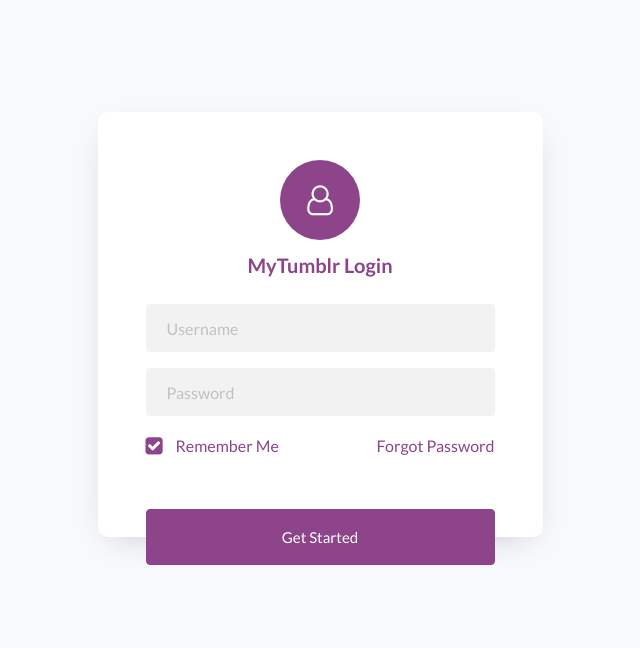
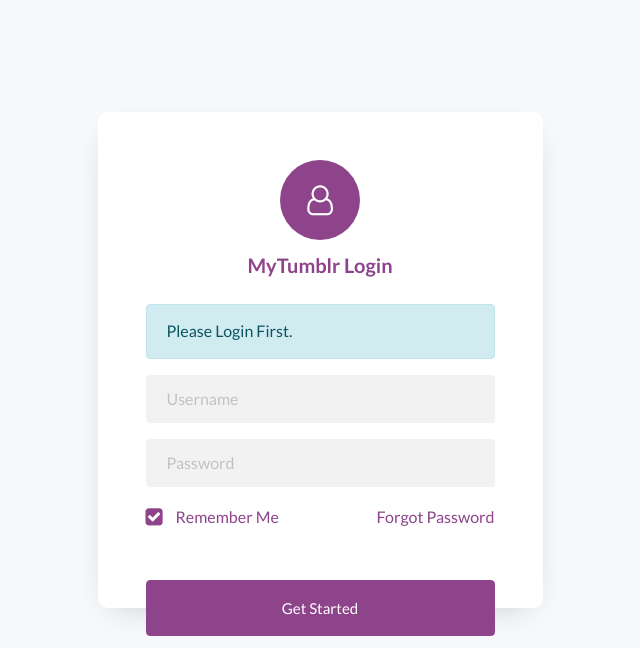
Before and after one commit to JArevalo2022/MyTumblr, a PHP site: page /index.php?logfirst in a window 1280 px wide. Shown: the top 648 px of the page, without its empty margins (320-960 px from the left). Run offline with PHP 8.4, Linux system fonts and the light colour scheme.

Commit message:
php log in script added

```diff
--- a/account.php
+++ b/account.php
@@ -1,9 +1,29 @@
+<?php
+//start the session
+session_start();
+
+//check  if the session variable are set or not
+//this is to check if the account is login or not
+
+if(isset($_SESSION['ses_username'])===false){
+header("Location:index.php?logfirst");
+
+} elseif (isset($_REQUEST['logout'])===true){
+    session_destroy();
+    header("Location: index.php?logout");
+}
+
+?>
+
+
+
 <!doctype html>
                         <html>
                             <head>
                                 <meta charset='utf-8'>
                                 <meta name='viewport' content='width=device-width, initial-scale=1'>
                                 <title>Portfolio Page</title>
+                                <link rel="stylesheet" type="text/css" href="style.css">
 
                                 <link href='css/bootstrap.min.css' rel='stylesheet'>
 
--- a/index.php
+++ b/index.php
@@ -1,3 +1,46 @@
+<?php
+//start the session function
+SESSION_START();
+
+//create a pre defined username and password since we do not have database
+$acc_username = "jongsky22";
+$acc_password = "jikolero123";
+$acc_fullname = "Joshua Arevalo";
+$acc_address  = "Marinduque PH";
+
+
+//check  the current url for the redirection later
+$url_add = "http://".$_SERVER['HTTP_HOST'].$_SERVER['PHP_SELF'];
+
+//condition to know if the button is clicked
+if(isset($_REQUEST['login_button'])=== true){
+
+//get the username and password from the form and compare to the predefined username and password
+
+if($_REQUEST['form_username'] != $acc_username){
+header("Location: ".$url_add."?notexist ");
+}
+
+else if ($_REQUEST['form_username']== $acc_username && $_REQUEST ['form_password'] != $acc_password){
+header("Location: ".$url_add."?wrongpass ");
+
+}
+
+else if ($_REQUEST['form_username']== $acc_username && $_REQUEST ['form_password'] == $acc_password){
+header("Location: ".$url_add."?success");
+
+
+$_SESSION['ses_username']= $acc_username;
+$_SESSION['ses_password']= $acc_password;
+$_SESSION['ses_fullname']= $acc_fullname;
+$_SESSION['ses_address'] = $acc_address;
+
+}
+
+} //end of login button
+
+?>
+
 <!doctype html>
 <html lang="en">
   <head>
@@ -5,12 +48,13 @@
     <meta charset="utf-8">
     <meta name="viewport" content="width=device-width, initial-scale=1, shrink-to-fit=no">
 
-
     <link href="https://fonts.googleapis.com/css?family=Lato:300,400,700&display=swap" rel="stylesheet">
 
     <link rel="stylesheet" href="https://stackpath.bootstrapcdn.com/font-awesome/4.7.0/css/font-awesome.min.css">
 
-	<link rel="stylesheet" href="css/style.css">
+<link rel="stylesheet" type="text/css" href="account.php">
+
+<link rel="stylesheet" type="text/css" href="style.css">
 
 </head>
     <body>
@@ -24,12 +68,43 @@
                 </div>
                 <h3 class="text-center mb-4">MyTumblr Login</h3>
 
-						<form action="#" class="login-form">
+
+<form method="POST"class="login-form">
+
                     <div class="form-group">
-		      			<input type="text" class="form-control rounded-left" placeholder="Username" required>
+
+<?php
+                        if(isset($_REQUEST['notexist'])===true){
+
+echo "<div class='alert alert-danger' role 'alert' > Username does not exist... </div>";
+                }
+                else if (isset($_REQUEST['wrongpass'])===   true){
+                    echo "<div class='alert alert-warning' role 'alert' > Incorrect Passwrod... </div>";
+
+}
+                        else if (isset($_REQUEST['success'])=== true){
+                    echo "<div class='alert alert-success' role 'alert'> Redirecting ... </div>";
+                    header("Refresh: 5; url= account.php");
+
+}else if (isset($_REQUEST['logout'])=== true){
+                    echo "<div class='alert alert-info' role 'alert' > Thank you... </div>";
+
+}else if (isset($_REQUEST['logfirst'])===   true){
+                    echo "<div class='alert alert-info' role 'alert' > Please Login First. </div>";
+
+}else if (isset($_SESSION['ses_username'])===   true){
+                        echo "<div class='alert alert-warning' role 'alert' > You are still login. Please <a href='account.php'>Click here</a> to proceed. </div>";
+
+                }
+
+
+?>
+
+
+                        <input type="text" class="form-control rounded-left" placeholder="Username" name= "form_username"required>
                     </div>
                 <div class="form-group d-flex">
-	              <input type="password" class="form-control rounded-left" placeholder="Password" required>
+                  <input type="password" class="form-control rounded-left" placeholder="Password" name= "form_password" required>
                 </div>
                 <div class="form-group d-md-flex">
                     <div class="w-50">
@@ -43,9 +118,10 @@
                                 </div>
                 </div>
                 <div class="form-group">
-	            	<button type="submit" class="btn btn-primary rounded submit p-3 px-5">Get Started</button>
+                    <button type="submit" class="btn btn-primary rounded submit p-3 px-5" name= "login_button">Get Started</button>
                 </div>
               </form>
+
             </div>
                 </div>
             </div>
```
Also changed, not shown: other parts of account.php (+20 -15 lines), Jong/Imgpgi.jpg (added), Jong/owsla.jpg (added), Jong/owsla1.jpeg (added), Jong/port.jpg (added). Lines whose indentation alone changed are shown as unchanged.
